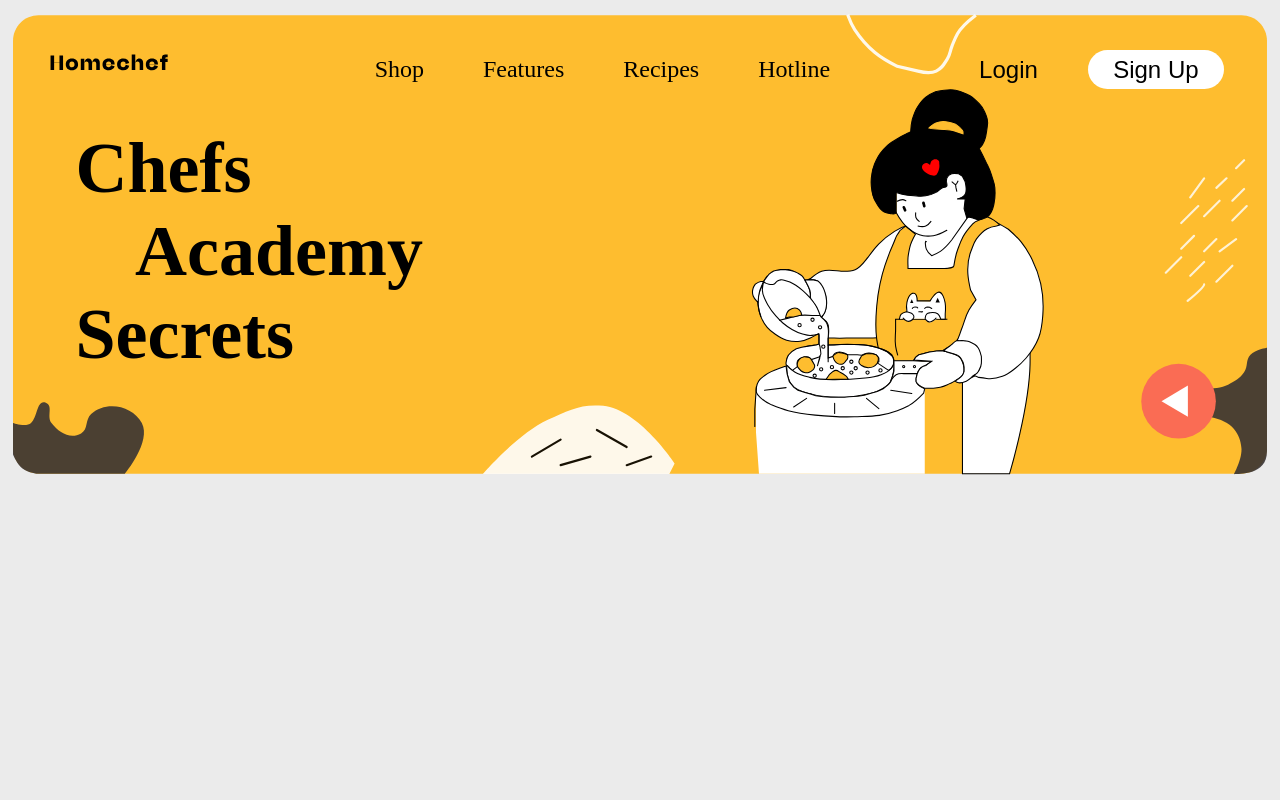
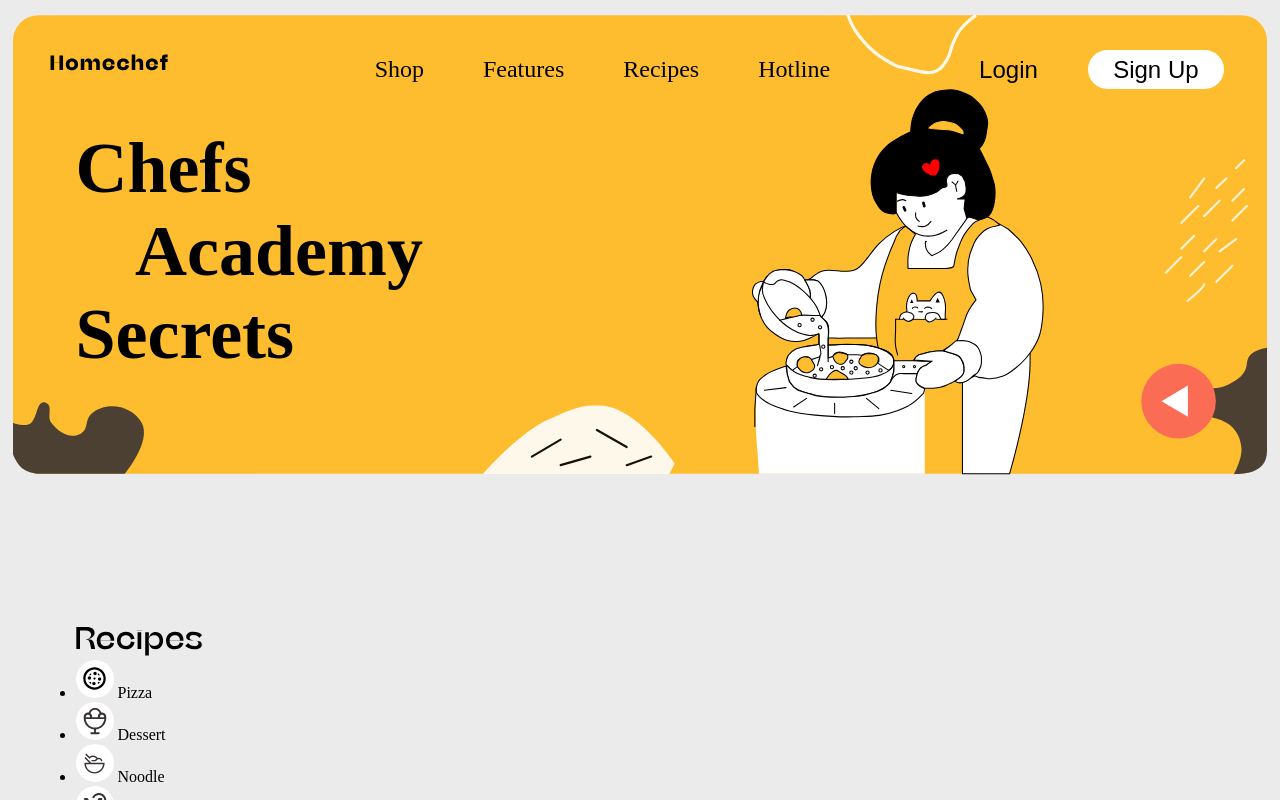
Before and after one commit to mertsabinov/Homechef, a React (Create React App) app: page / in a window 1280 px wide. Built offline with nearby package versions, Linux system fonts and the light colour scheme.

Commit message:
add(SectionLeftSide)

```diff
--- a/src/App.tsx
+++ b/src/App.tsx
@@ -2,6 +2,7 @@ import * as react from 'react'
 import './assets/styles/base.css'
 import Navbar from "./components/Navbar";
 import Header from "./components/Header";
+import SectionLeftSide from "./components/SectionLeftSide";
 
 const App = () => {
   return (
@@ -9,6 +10,9 @@ const App = () => {
           <div className='base-bg' data-testid='base-bg'>
               <Navbar/>
               <Header/>
+              <section>
+                  <SectionLeftSide/>
+              </section>
           </div>
       </div>
   )
--- a/src/components/SectionLeftSide.tsx
+++ b/src/components/SectionLeftSide.tsx
@@ -0,0 +1,27 @@
+import * as react from 'react'
+import '../assets/styles/components/SectionLeftSide.css'
+import recipes from '../assets/images/recipes.svg'
+import pizza from '../assets/images/pizza.svg'
+import dessert from '../assets/images/dessert.svg'
+import noodle from '../assets/images/noodle.svg'
+import cocktails from '../assets/images/cocktails.svg'
+import salad from '../assets/images/salad.svg'
+
+const SectionLeftSide = () => {
+    return(
+        <div
+            className='section-left-side'
+        >
+            <img src={recipes} alt='recipes'/>
+            <ul>
+                <li> <img src={pizza} alt='pizza' /> Pizza</li>
+                <li> <img src={dessert} alt='dessert' /> Dessert</li>
+                <li> <img src={noodle} alt='noodle' /> Noodle</li>
+                <li> <img src={cocktails} alt='cocktails' />Cocktails</li>
+                <li> <img src={salad} alt='salad' /> Salad</li>
+            </ul>
+        </div>
+    )
+}
+
+export default SectionLeftSide
```
